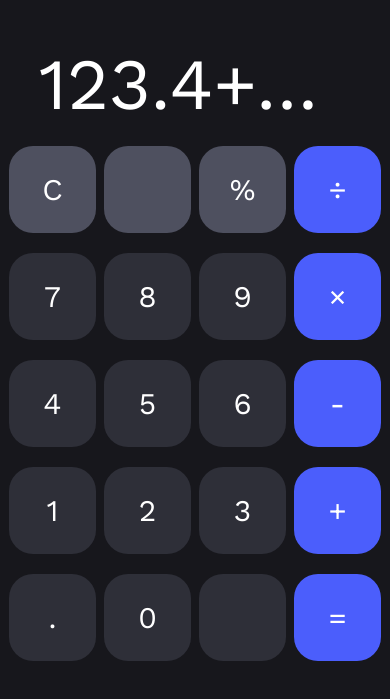
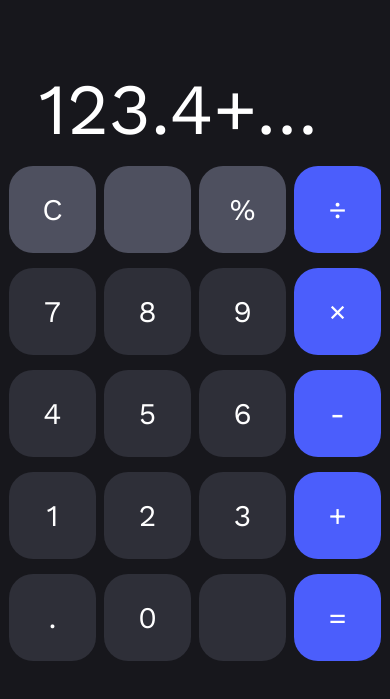
Before and after one commit to riccardoalv/react-native-calculator, a React Native app: screen / in a window 390 px wide. Shown: the part 123-822 px from the top of the page. Built offline with nearby package versions, Linux system fonts and the light colour scheme; grey boxes are pictures that could not be loaded.

Commit message:
fix: add Toast when expression is invalid

```diff
--- a/App.js
+++ b/App.js
@@ -61,11 +61,13 @@ export default function App() {
               item={item}
               onPress={() => {
                 const value = item.handle(current);
-                if (item.text === "=") {
-                  setHistory(current);
-                  setCurrent(value);
-                } else {
-                  setCurrent(value);
+                if (value !== undefined) {
+                  if (item.text === "=") {
+                    setHistory(current);
+                    setCurrent(value);
+                  } else {
+                    setCurrent(value);
+                  }
                 }
               }}
             />
--- a/components/button/CalcButton.style.js
+++ b/components/button/CalcButton.style.js
@@ -10,7 +10,7 @@ const styles = StyleSheet.create({
     height: sizes.button.height,
     minWidth: sizes.button.width,
     padding: 15,
-    marginTop: 20,
+    marginTop: 15,
     marginHorizontal: 4,
   },
   textButton: {
--- a/constants/keyboardLayout.js
+++ b/constants/keyboardLayout.js
@@ -1,3 +1,4 @@
+import { ToastAndroid } from "react-native";
 import { icons } from "../constants";
 
 const keyboardLayout = [
@@ -34,7 +35,11 @@ const keyboardLayout = [
         .replace("×", "*")
         .replace("÷", "/")
         .replace("%", "/100 *");
-      return eval(calc).toString();
+      try {
+        return eval(calc).toString();
+      } catch (e) {
+        ToastAndroid.show("Invalid Expression", ToastAndroid.SHORT);
+      }
     },
   },
 ];
```
